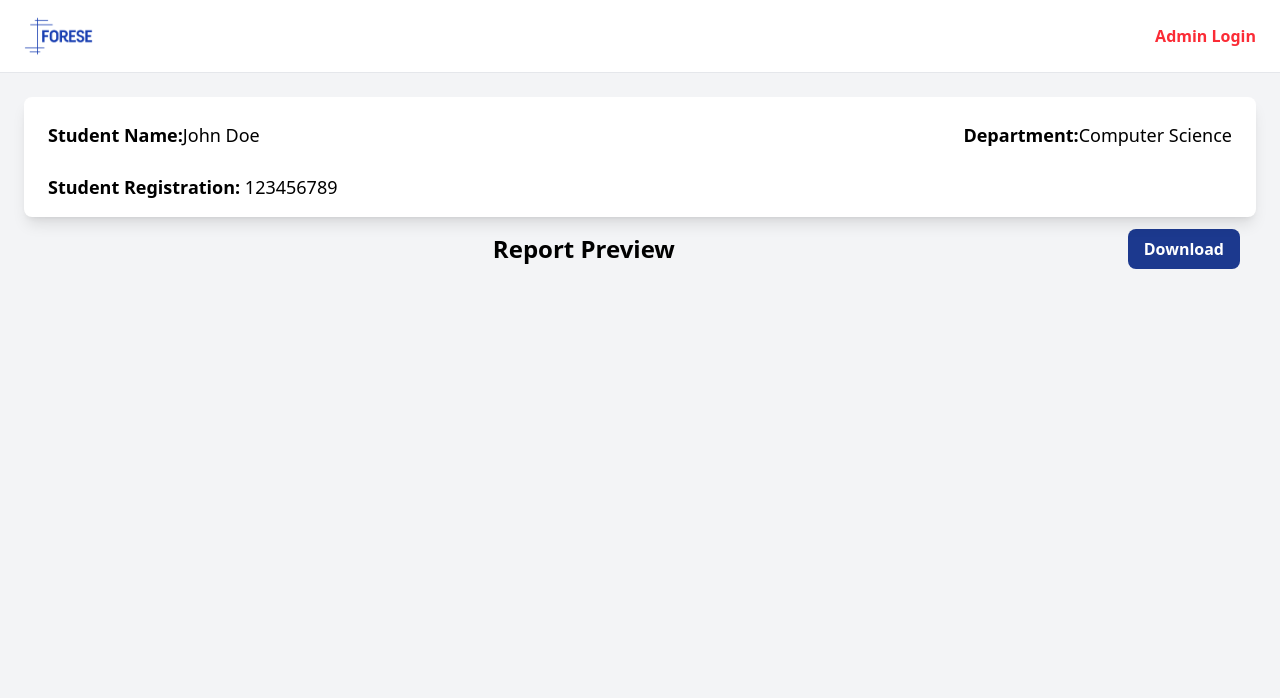
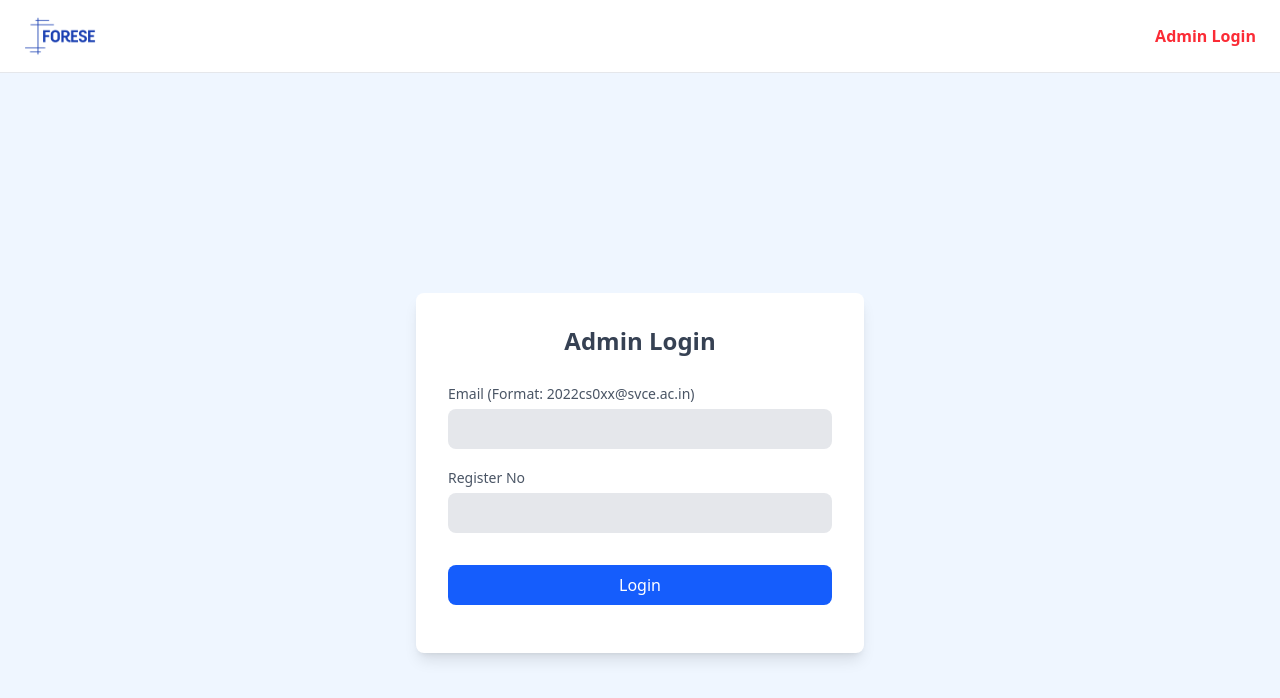
Before and after one commit to mubashir-73/report_generation-, a React (Vite) app: page /admin in a window 1280 px wide. Shown: the top 698 px of the page. Built offline with nearby package versions, Linux system fonts and the light colour scheme.

Commit message:
add report card components,conditional props and routing

```diff
--- a/src/App.jsx
+++ b/src/App.jsx
@@ -14,7 +14,7 @@ function App() {
           path="/"
           element={
             <>
-              <Header loggedin="false" /> <Login />
+              <Header loggedin="false" /> <Login page="Login" />
             </>
           }
         />
@@ -24,7 +24,7 @@ function App() {
           path="/admin"
           element={
             <>
-              <Header loggedin="false" /> <ReportPage />
+              <Header loggedin="false" /> <Login page="notuser" />
             </>
           }
         />
--- a/src/components/header.jsx
+++ b/src/components/header.jsx
@@ -8,7 +8,7 @@ export default function Header(props) {
       {" "}
       <div className="container mx-auto flex justify-between items-center py-4 px-6">
         <div className="flex items-center space-x-3">
-          <img src={logo} alt="Logo" className="h-10 w-auto " />
+          <img src={logo} alt="Logo" className="h-10 w-18 " />
         </div>
         <div className="space-x-6">
           <div className="text-red-500 hover:text-red-600 font-semibold transition duration-300">
--- a/src/components/login.jsx
+++ b/src/components/login.jsx
@@ -1,20 +1,72 @@
-import { LayoutContext } from "../context/LayoutContext";
-import { useContext } from "react";
+import PropTypes from "prop-types";
+import { useState } from "react";
 import { Link } from "react-router-dom";
+import useAuth from "../hooks/useAuth";
+import { useNavigate, useLocation } from "react-router-dom";
 
-export default function Login() {
-  const { layoutType } = useContext(LayoutContext);
+export default function Login(props) {
+  const navigate = useNavigate();
+  const location = useLocation();
+  const from = location.state?.from?.pathname || "/report";
+  const [email, setEmail] = useState("");
+  const [otp, setOtp] = useState("");
+  const [error, setError] = useState("");
+  const [isEmailVerified, setIsEmailVerified] = useState(false);
+  const [loading, setLoading] = useState(false);
+  const [success, setSuccess] = useState(false);
+
+  function handleLogin(event) {
+    event.preventDefault();
+    const formData = new FormData(event.currentTarget);
+    const userEmail = formData.get("email");
+    const userRegisterNo = formData.get("registerNo");
+    try {
+      fetch("http://localhost:5000/api/users/login/", {
+        method: "POST",
+        headers: {
+          "Content-Type": "application/json",
+        },
+        body: JSON.stringify({ email: userEmail, registerNo: userRegisterNo }),
+      })
+        .then((response) => {
+          if (!response.ok) {
+            throw new Error(`HTTP error! Status: ${response.status}`);
+          }
+          return response.json();
+        })
+        .then((data) => {
+          const authToken = data.accessToken;
+          console.log(`Got the accessToken: ${authToken}`);
+          setAuth({ authToken });
+          console.log("Login successful:", data);
+          setSuccess(true);
+          navigate(from, { replace: true });
+          return authToken;
+        });
+    } catch (error) {
+      console.log("Error logging in: ", error);
+      if (!error?.response) {
+        setErrMsg("No server response.");
+      } else if (error.response?.status === 400) {
+        setErrMsg("All fields are mandatory");
+      } else if (error.response?.status === 401) {
+        setErrMsg("Unauthorized");
+      } else {
+        setErrMsg("Login failed");
+      }
+    }
+  }
 
   return (
     <div className="flex bg-blue-50 items-center justify-center min-h-screen">
       <div className="w-full max-w-md p-8 bg-white rounded-lg shadow-lg">
         <h2 className="text-2xl font-semibold text-center text-gray-700">
-          {layoutType === "/admin" ? "Admin Login" : "User Login"}
+          {props.page === "Login" ? "User Login" : "Admin Login"}
         </h2>
-        <form className="mt-6" id="loginForm">
-          <label className="block mb-4">
+        <form className="mt-6" id="loginForm" onSubmit={handleLogin}>
+          <label className="block mb-4" name="email">
             <span className="text-sm text-gray-600">
-              Username (Format: 2022cs0001)
+              Email (Format: 2022cs0xx@svce.ac.in)
             </span>
             <input
               type="text"
@@ -23,16 +75,17 @@ export default function Login() {
               required
             />
             <p id="usernameError" className="text-red-500 mt-1 hidden text-sm">
-              Invalid format. Use 2022cs0001.
+              Invalid format. Use 2022cs00xx.
             </p>
           </label>
 
           <label className="block mb-4">
-            <span className="text-sm text-gray-600">Password</span>
+            <span className="text-sm text-gray-600">Register No</span>
             <input
-              type="password"
-              id="password"
+              type="text"
+              id="registerNo"
               className="w-full px-4 py-2 mt-1 text-gray-900 bg-gray-200 rounded-lg focus:ring-blue-400 focus:outline-none"
+              name="registerNo"
               required
             />
             <p id="passwordError" className="text-red-500 mt-1 hidden text-sm">
@@ -48,9 +101,13 @@ export default function Login() {
           </button>
         </form>
         <p className="mt-4 text-center">
-          <Link to="/admin">Admin Login</Link>
+          {props.page === "Login" ? <Link to="/admin">Admin Login</Link> : ""}
         </p>
       </div>
     </div>
   );
 }
+
+Login.propTypes = {
+  page: PropTypes.string.isRequired,
+};
--- /dev/null
+++ b/src/components/requireAuth.jsx
@@ -0,0 +1,14 @@
+import { useLocation, Navigate, Outlet } from "react-router-dom";
+import useAuth from "../hooks/useAuth";
+
+const RequireAuth = () => {
+  const { auth } = useAuth();
+  const location = useLocation();
+  console.log(auth);
+  return auth?.authToken ? (
+    <Outlet />
+  ) : (
+    <Navigate to="/login" state={{ from: location }} replace />
+  );
+};
+export default RequireAuth;
--- /dev/null
+++ b/src/context/AuthProvider.jsx
@@ -0,0 +1,8 @@
+import { useContext } from "react";
+import AuthContext from "../context/AuthProvider";
+
+const useAuth = () => {
+  return useContext(AuthContext);
+};
+
+export default useAuth;
--- a/src/context/LayoutContext.jsx
+++ /dev/null
@@ -1,21 +0,0 @@
-import PropTypes from "prop-types";
-import { createContext, useState } from "react";
-
-export const LayoutContext = createContext({
-  layoutType: "default",
-  setLayoutType: () => {},
-});
-
-export const LayoutProvider = ({ children }) => {
-  const [layoutType, setLayoutType] = useState("default");
-
-  return (
-    <LayoutContext.Provider value={{ layoutType, setLayoutType }}>
-      {children}
-    </LayoutContext.Provider>
-  );
-};
-
-LayoutProvider.propTypes = {
-  children: PropTypes.node.isRequired, // Ensures `children` is passed
-};
--- /dev/null
+++ b/src/hooks/useAuth.js
@@ -0,0 +1,8 @@
+import { useContext } from "react";
+import AuthContext from "../context/AuthProvider";
+
+const useAuth = () => {
+  return useContext(AuthContext);
+};
+
+export default useAuth;
```
